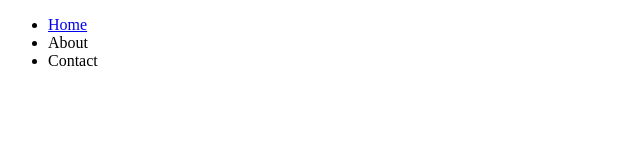
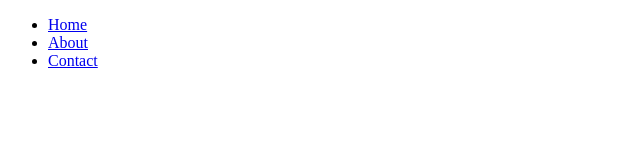
Before and after one commit to santozxy/atividades-programacao-web, a plain HTML site: page atividades/atividade-2/index.html in a window 1280 px wide. Shown: the full height of the page, 0-640 px from the left. Drawn offline with Linux system fonts and the light colour scheme.

Commit message:
Update index.html

```diff
--- a/atividades/atividade-2/index.html
+++ b/atividades/atividade-2/index.html
@@ -12,8 +12,8 @@
         <nav>
             <ul>
                 <li><a class="active" href="#">Home</a></li>
-                <li><a href="./about/index.html"></a>About</li>
-                <li><a href="./contact/index.html"></a>Contact</li>
+                <li><a href="./about/index.html">About</a></li>
+                <li><a href="./contact/index.html">Contact</a></li>
             </ul>
         </nav>
     </header>
```
